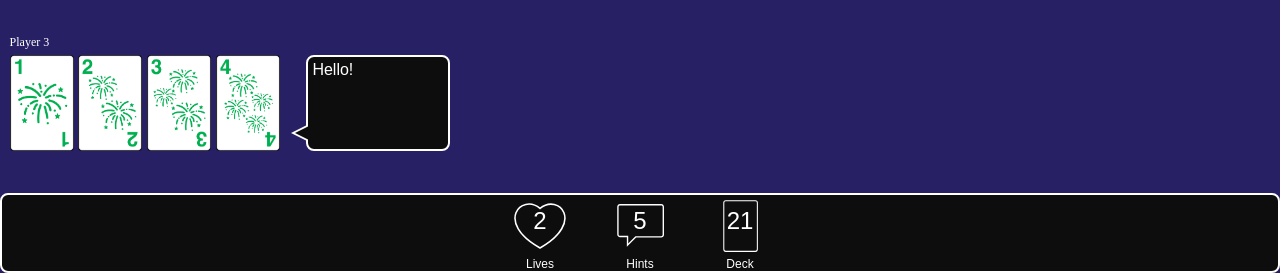
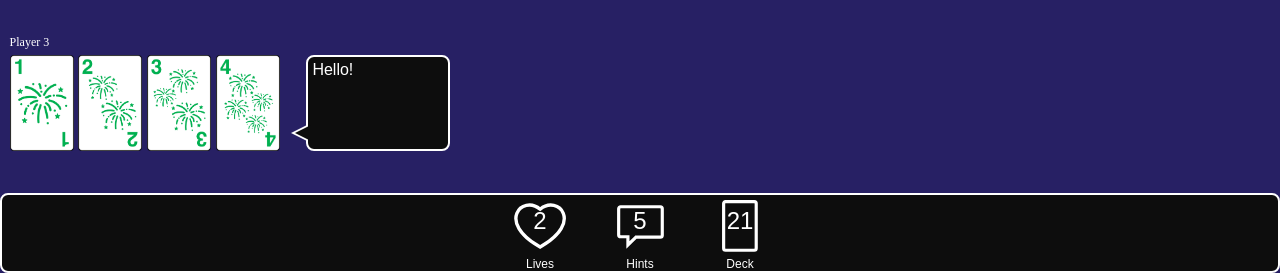
Before and after one commit to atyjeski/tyjeski, a Django app: page /hanabi/new in a window 1280 px wide. Shown: the part 527-800 px from the top of the page. Run offline with Django 3.2, Linux system fonts and the light colour scheme; some libraries are stand-ins or nearby versions.

Commit message:
Increase icon border thickness

```diff
--- a/backend/hanabi/static/hanabi/css/interface-overhaul.css
+++ b/backend/hanabi/static/hanabi/css/interface-overhaul.css
@@ -271,6 +271,7 @@
 .hint-icon {
     background-image: url(/static/hanabi/img/hint.svg);
     background-size: 90% auto;
+    background-position-y: 70%;
 }
 .deck-icon { background-image: url(/static/hanabi/img/deck.svg); }
 
```
Also changed, not shown: backend/hanabi/static/hanabi/img/deck.svg, backend/hanabi/static/hanabi/img/heart.svg, backend/hanabi/static/hanabi/img/hint.svg.
